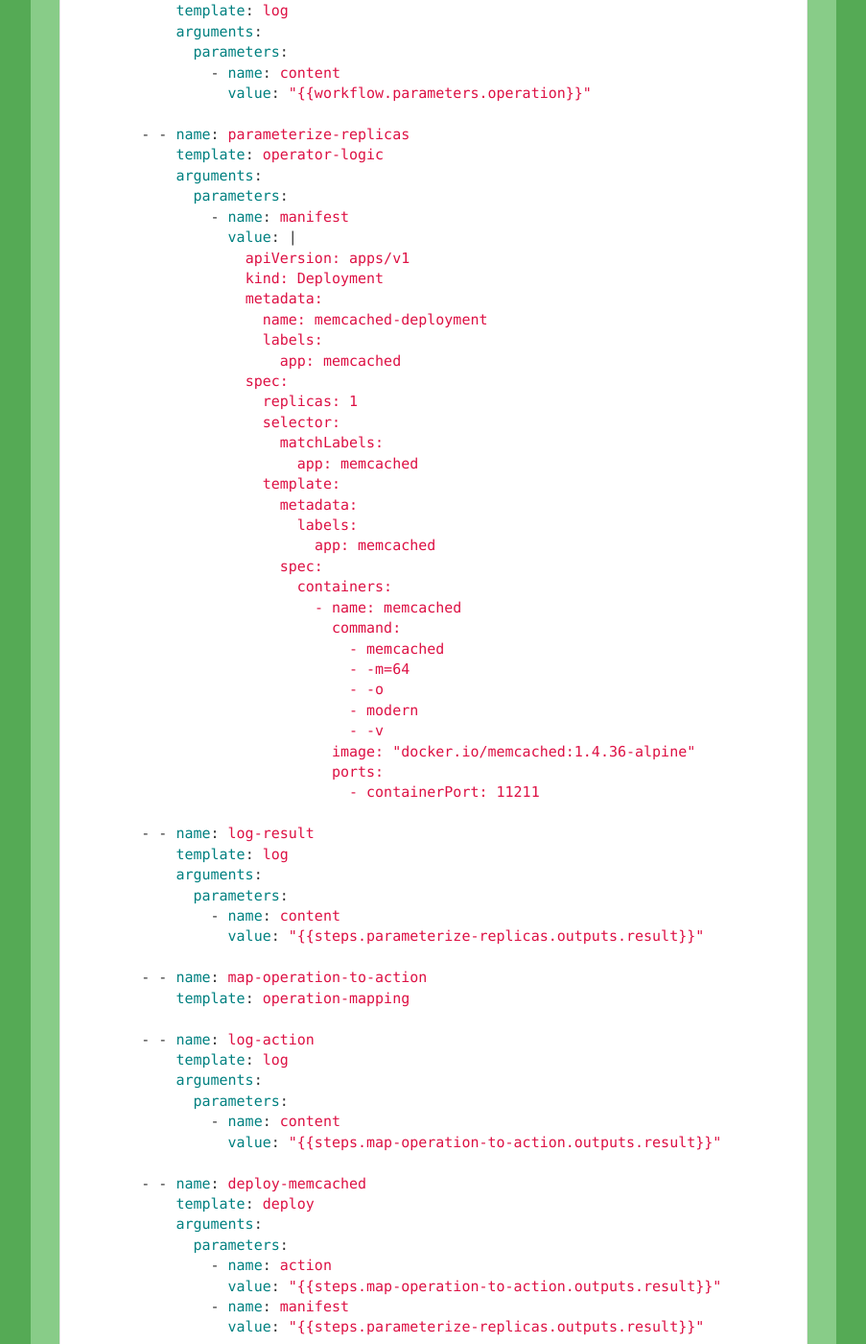
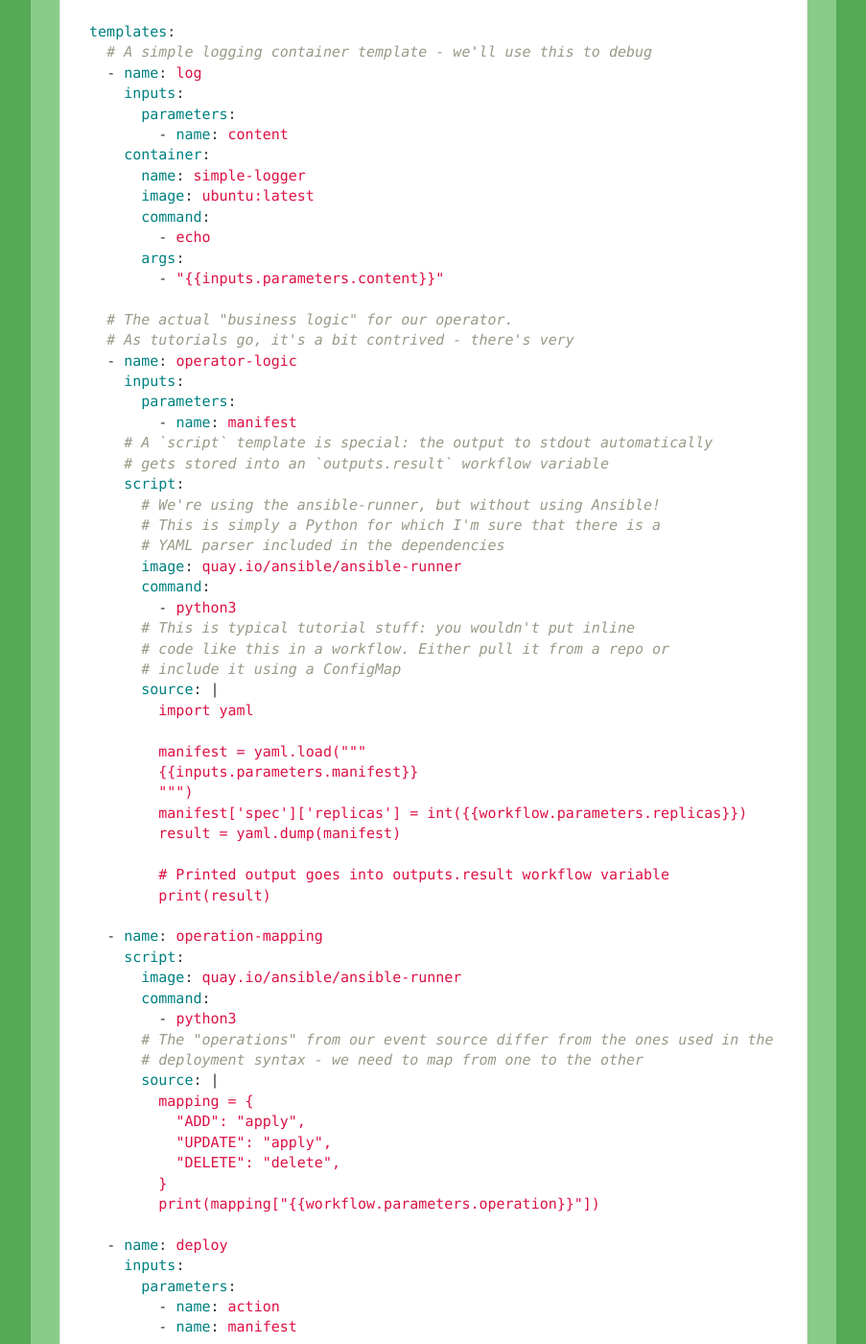
Before and after one commit to reinvantveer/reinvantveer.github.io, a Jekyll site: the page built from _posts/2022-01-29-easier-operator.md, in a window 1280 px wide and 1400 px high, scrolled down 10683 px. Shown: the whole window at 96% size, without its empty margins (188-1091 px from the left). Built offline with Jekyll 4.4.1, drawn with Linux system fonts in a browser that asks for light colours; comment, search, counter and statistics services are not loaded; some of the changed text lies outside the part shown.

Commit message:
refactor: reorder for better legibility, add many comments
Signed-off-by: reinvantveer <rein@vantveer.me>

```diff
--- a/_includes/memcached/workflow-template.yaml
+++ b/_includes/memcached/workflow-template.yaml
@@ -5,16 +5,98 @@
 metadata:
   name: memcached-deploy-workflow-template
 spec:
+  # See the `main` template below: this gets executed
+  entrypoint: main
+  # Use the service account with sufficient rights to deploy
+  serviceAccountName: memcached-sa
+  ttlStrategy:
+    secondsAfterCompletion: 300
+  # Garbage collection settings for clearing up old pods
+  podGC:
+    strategy: OnPodCompletion
+
+  # Global Workflow parameters, passed/overridden from the Sensor
   arguments:
     parameters:
       - name: message
         value: ""  # Overridden by Sensor workflow
       - name: replicas
         value: "1" # Overridden by Sensor workflow
+
   templates:
+    # A simple logging container template - we'll use this to debug
+    - name: log
+      inputs:
+        parameters:
+          - name: content
+      container:
+        name: simple-logger
+        image: ubuntu:latest
+        command:
+          - echo
+        args:
+          - "{{inputs.parameters.content}}"
+
+    # The actual "business logic" for our operator.
+    # As tutorials go, it's a bit contrived - there's very
+    - name: operator-logic
+      inputs:
+        parameters:
+          - name: manifest
+      # A `script` template is special: the output to stdout automatically
+      # gets stored into an `outputs.result` workflow variable
+      script:
+        # We're using the ansible-runner, but without using Ansible!
+        # This is simply a Python for which I'm sure that there is a
+        # YAML parser included in the dependencies
+        image: quay.io/ansible/ansible-runner
+        command:
+          - python3
+        # This is typical tutorial stuff: you wouldn't put inline
+        # code like this in a workflow. Either pull it from a repo or
+        # include it using a ConfigMap
+        source: |
+          import yaml
+
+          manifest = yaml.load("""
+          {{inputs.parameters.manifest}}
+          """)
+          manifest['spec']['replicas'] = int({{workflow.parameters.replicas}})
+          result = yaml.dump(manifest)
+
+          # Printed output goes into outputs.result workflow variable
+          print(result)
+
+    - name: operation-mapping
+      script:
+        image: quay.io/ansible/ansible-runner
+        command:
+          - python3
+        # The "operations" from our event source differ from the ones used in the
+        # deployment syntax - we need to map from one to the other
+        source: |
+          mapping = {
+            "ADD": "apply",
+            "UPDATE": "apply",
+            "DELETE": "delete",
+          }
+          print(mapping["{{workflow.parameters.operation}}"])
+
+    - name: deploy
+      inputs:
+        parameters:
+          - name: action
+          - name: manifest
+      resource:
+        action: "{{inputs.parameters.action}}"
+        manifest: "{{inputs.parameters.manifest}}"
+
+    # This is the actual entrypoint for our workflow
+    # It takes care of the execution flow
     - name: main
       steps:
         - - name: log-message
+            # Uses the "log" template below
             template: log
             arguments:
               parameters:
@@ -22,6 +104,7 @@
                   value: "{{workflow.parameters.message}}"
 
         - - name: log-operation
+            # Again: uses the "log" template below so we only need to define once
             template: log
             arguments:
               parameters:
@@ -33,6 +116,8 @@
             arguments:
               parameters:
                 - name: manifest
+                  # Since the value of a parameter is always a string:
+                  # the "pipe" | symbol denotes yaml multi-line text
                   value: |
                     apiVersion: apps/v1
                     kind: Deployment
@@ -41,6 +126,7 @@
                       labels:
                         app: memcached
                     spec:
+                      # This setting will be reconfigured by our operator!
                       replicas: 1
                       selector:
                         matchLabels:
@@ -70,6 +156,7 @@
                   value: "{{steps.parameterize-replicas.outputs.result}}"
 
         - - name: map-operation-to-action
+            # Calls the actual operator "business logic" part
             template: operation-mapping
 
         - - name: log-action
@@ -87,63 +174,4 @@
                   value: "{{steps.map-operation-to-action.outputs.result}}"
                 - name: manifest
                   value: "{{steps.parameterize-replicas.outputs.result}}"
-
-    - name: log
-      inputs:
-        parameters:
-          - name: content
-      container:
-        name: simple-logger
-        image: ubuntu:latest
-        command:
-          - echo
-        args:
-          - "{{inputs.parameters.content}}"
-
-    - name: operator-logic
-      inputs:
-        parameters:
-          - name: manifest
-      script:
-        image: quay.io/ansible/ansible-runner
-        command:
-          - python3
-        source: |
-          import yaml
-
-          manifest = yaml.load("""
-          {{inputs.parameters.manifest}}
-          """)
-          manifest['spec']['replicas'] = int({{workflow.parameters.replicas}})
-          result = yaml.dump(manifest)
-          print(result)
-
-    - name: operation-mapping
-      script:
-        image: quay.io/ansible/ansible-runner
-        command:
-          - python3
-        source: |
-          mapping = {
-            "ADD": "apply",
-            "UPDATE": "apply",
-            "DELETE": "delete",
-          }
-          print(mapping["{{workflow.parameters.operation}}"])
-
-    - name: deploy
-      inputs:
-        parameters:
-          - name: action
-          - name: manifest
-      resource:
-        action: "{{inputs.parameters.action}}"
-        manifest: "{{inputs.parameters.manifest}}"
-
-  entrypoint: main
-  serviceAccountName: memcached-sa
-  ttlStrategy:
-    secondsAfterCompletion: 300
-  podGC:
-    strategy: OnPodCompletion
-# {% endraw %}
+# Done! {% endraw %}
```
